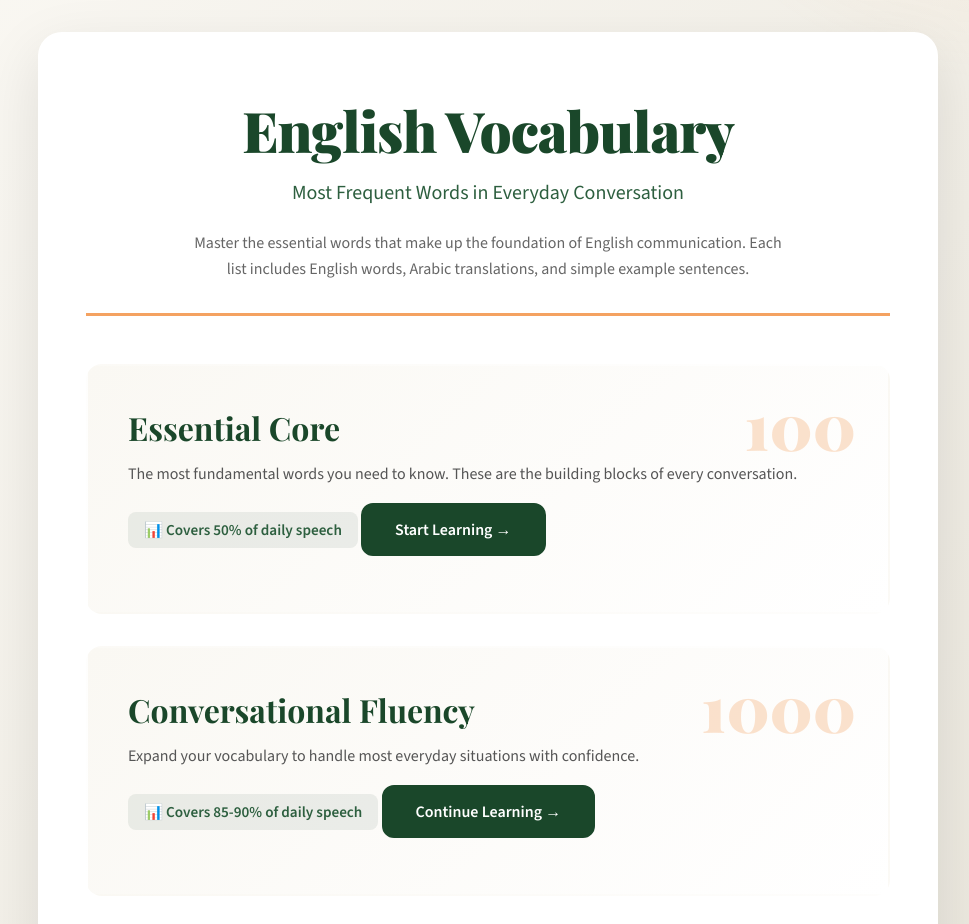
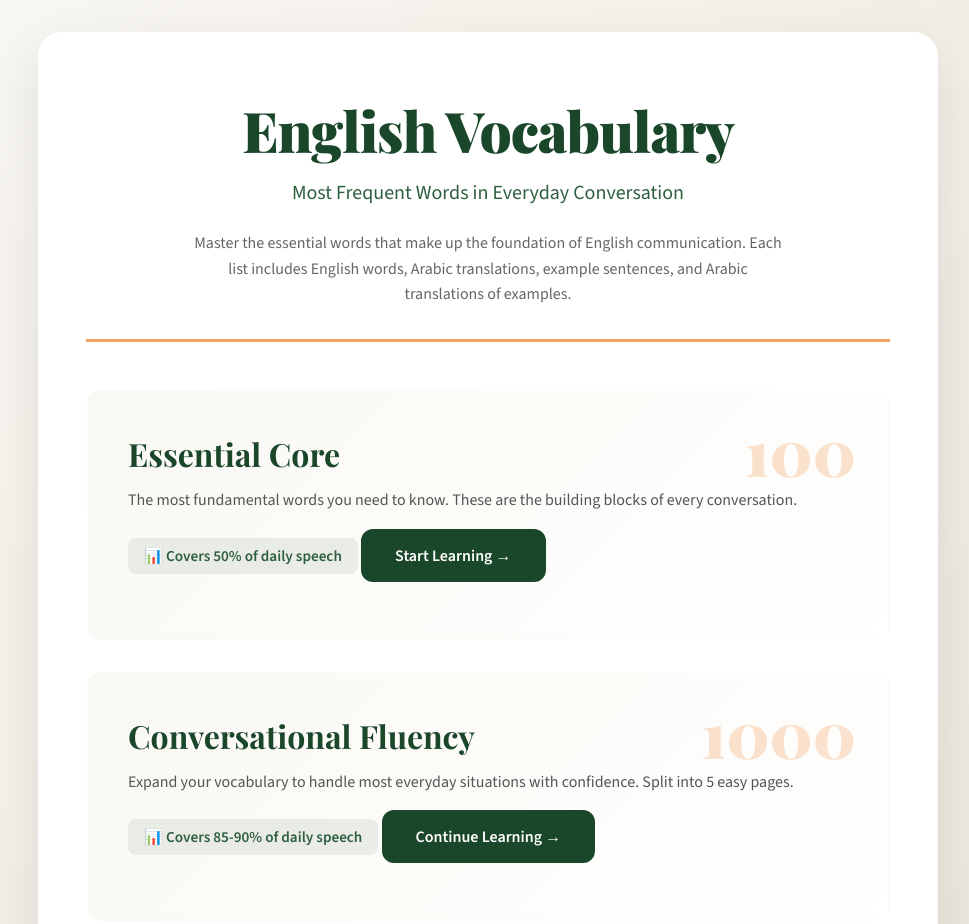
Before and after one commit to bodiabdeen/e, a plain HTML site: page index.html in a window 1280 px wide. Shown: the top 924 px of the page, without its empty margins (152-1121 px from the left). Drawn offline with nearby package versions, Linux system fonts and the light colour scheme.

Commit message:
Update index.html

```diff
--- a/index.html
+++ b/index.html
@@ -269,7 +269,7 @@
         <div class="header">
             <h1>English Vocabulary</h1>
             <p class="subtitle">Most Frequent Words in Everyday Conversation</p>
-            <p class="intro">Master the essential words that make up the foundation of English communication. Each list includes English words, Arabic translations, and simple example sentences.</p>
+            <p class="intro">Master the essential words that make up the foundation of English communication. Each list includes English words, Arabic translations, example sentences, and Arabic translations of examples.</p>
         </div>
 
         <div class="card-grid">
@@ -287,9 +287,9 @@
                 <span class="card-number">1000</span>
                 <div class="card-content">
                     <h2 class="card-title">Conversational Fluency</h2>
-                    <p class="card-description">Expand your vocabulary to handle most everyday situations with confidence.</p>
+                    <p class="card-description">Expand your vocabulary to handle most everyday situations with confidence. Split into 5 easy pages.</p>
                     <div class="card-stat">📊 Covers 85-90% of daily speech</div>
-                    <a href="top_1000_words.html" class="btn">Continue Learning →</a>
+                    <a href="top_1000_p1.html" class="btn">Continue Learning →</a>
                 </div>
             </div>
 
```
